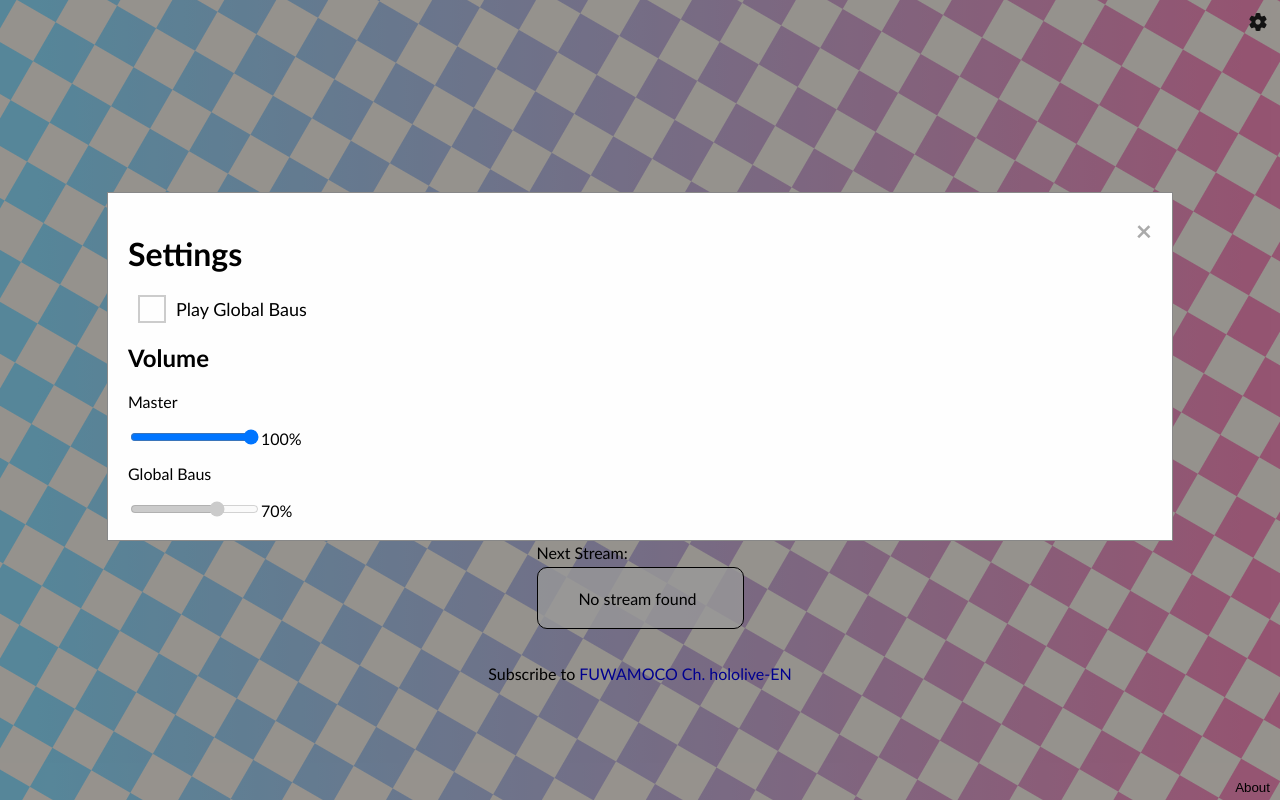
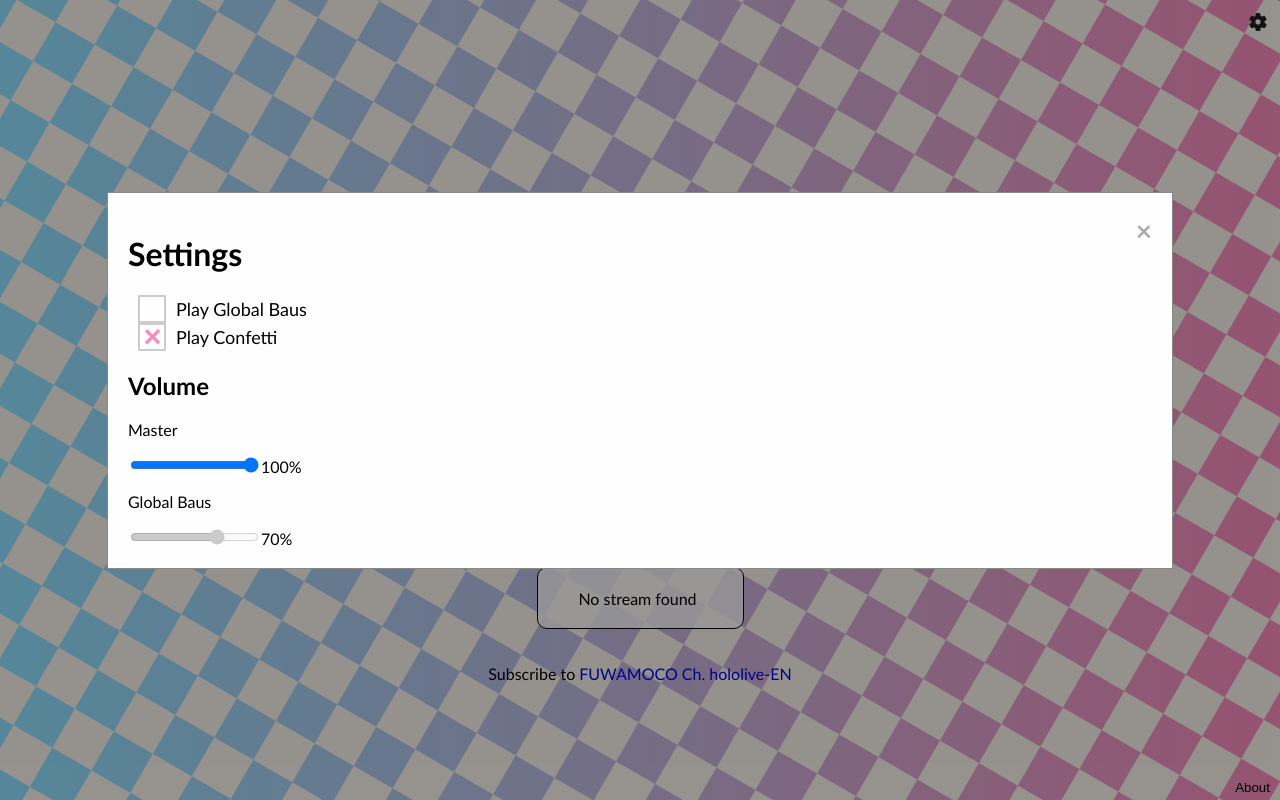
Before and after one commit to Yi-Jiahe/fwmcbaubau, a React (Create React App) app: page / in a window 1280 px wide. Both pictures are taken after a click on the picture 1258 px from the left and 22 px from the top of the page. Built offline with nearby package versions, Linux system fonts and the light colour scheme; no server answers.

Commit message:
Add confetti toggle

```diff
--- a/src/Settings.tsx
+++ b/src/Settings.tsx
@@ -28,6 +28,18 @@ function Settings({ closeSettings }: SettingsProps) {
           <span className='tooltip-text'>When enabled, other Ruffians BAU BAUs can also be heard.</span>
         </div>
       </label>
+      <label>
+        <input type='checkbox' checked={settings?.playConfetti}
+          onChange={() => {
+            if (dispatch === null) { return; }
+            dispatch({ type: 'togglePlayConfetti' });
+          }} />
+        <div className='custom-checkbox' />
+        <div className='tooltip'>
+          <span>Play Confetti</span>
+          <span className='tooltip-text'>When enabled, confetti will be triggered when milestones are hit.</span>
+        </div>
+      </label>
 
       <h2>Volume</h2>
       <p>Master</p>
--- a/src/SettingsContext.tsx
+++ b/src/SettingsContext.tsx
@@ -28,6 +28,12 @@ function settingsReducer(settings: Settings, action: any): Settings {
         playGlobalBaus: !settings.playGlobalBaus
       }
       break;
+    case 'togglePlayConfetti':
+        newSettings = {
+          ...settings,
+          playConfetti: !settings.playConfetti
+        }
+        break;
     case 'setMasterVolume':
       newSettings = {
         ...settings,
@@ -52,12 +58,14 @@ function settingsReducer(settings: Settings, action: any): Settings {
 
 type Settings = {
   playGlobalBaus: boolean,
+  playConfetti: boolean,
   masterVolume: number,
   globalBausVolume: number,
 }
 
 const initialSettings: Settings = {
   playGlobalBaus: false,
+  playConfetti: true,
   masterVolume: 1,
   globalBausVolume: 0.7,
 }
```
